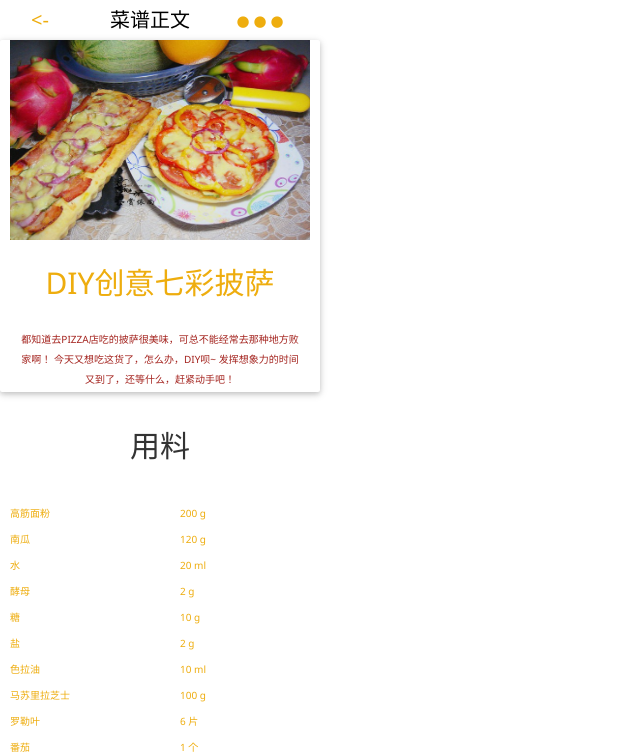
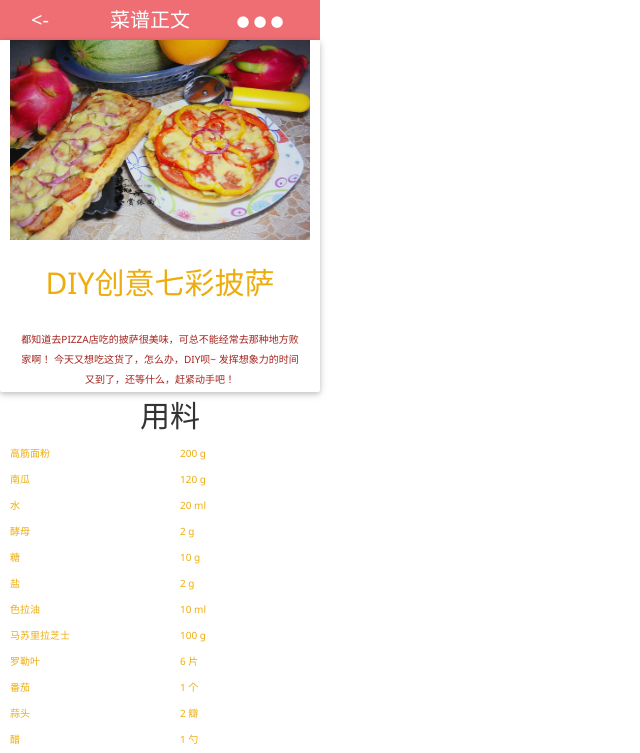
Before and after one commit to garyelephant/delicious, a Django app: page /food/tweet/6/ in a window 1280 px wide. Shown: the top 753 px of the page, without its empty margins (0-640 px from the left). Run offline with Django 3.2, Linux system fonts and the light colour scheme; data comes from the database, SQL or seed files in the repository.

Commit message:
换行问题

```diff
--- a/food/static/food/css/app.css
+++ b/food/static/food/css/app.css
@@ -137,7 +137,7 @@ select{
     position: relative;
     height: 40px;
     width: 320px;
-    background: #fff;
+    background: #EE6E73;
 }
 .menu .header{
     color: #63B8FF  ;
@@ -159,16 +159,16 @@ select{
     font-size: 20px;
 }
 .menu .header ul li.list1{
-    color:#EEAD0E;
+    color:#ffffff;
     margin-left: -20px;
     font-size: 20px;
 }
 .menu .header ul li.list2{
-    color:#000000;
+    color:#ffffff;
     margin-left: 10px;
 }
 .menu .header ul li.list3{
-    color:#EEAD0E;
+    color:#ffffff;
     margin-left: 10px;
     font-size: 15px;
 }
@@ -228,8 +228,8 @@ select{
 .menu .material{
     width: 300px;
     text-align: center;
-    /*margin: 10px auto;*/
-    padding: 30px 60px 30px 60px;
+    margin: 0 auto;
+    /*padding: 30px 60px 30px 60px;*/
     /*padding: 3px 10px 3px 10px;*/
 }
 .menu .material p{
@@ -271,7 +271,6 @@ table tbody tr .right{
 .menu .process p{
     font-size: 30px;
     position: relative;
-    /*left: 10px;*/
     margin: 0 auto;
 }
 .menu .step{
```
